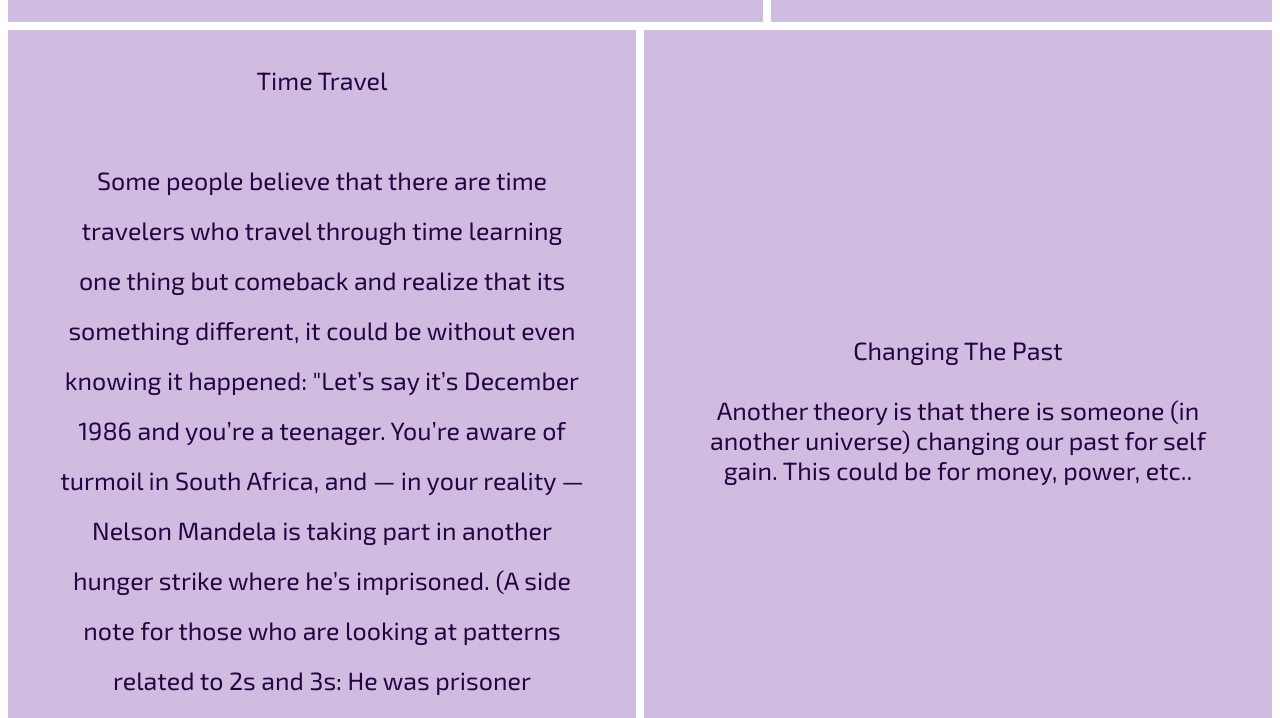
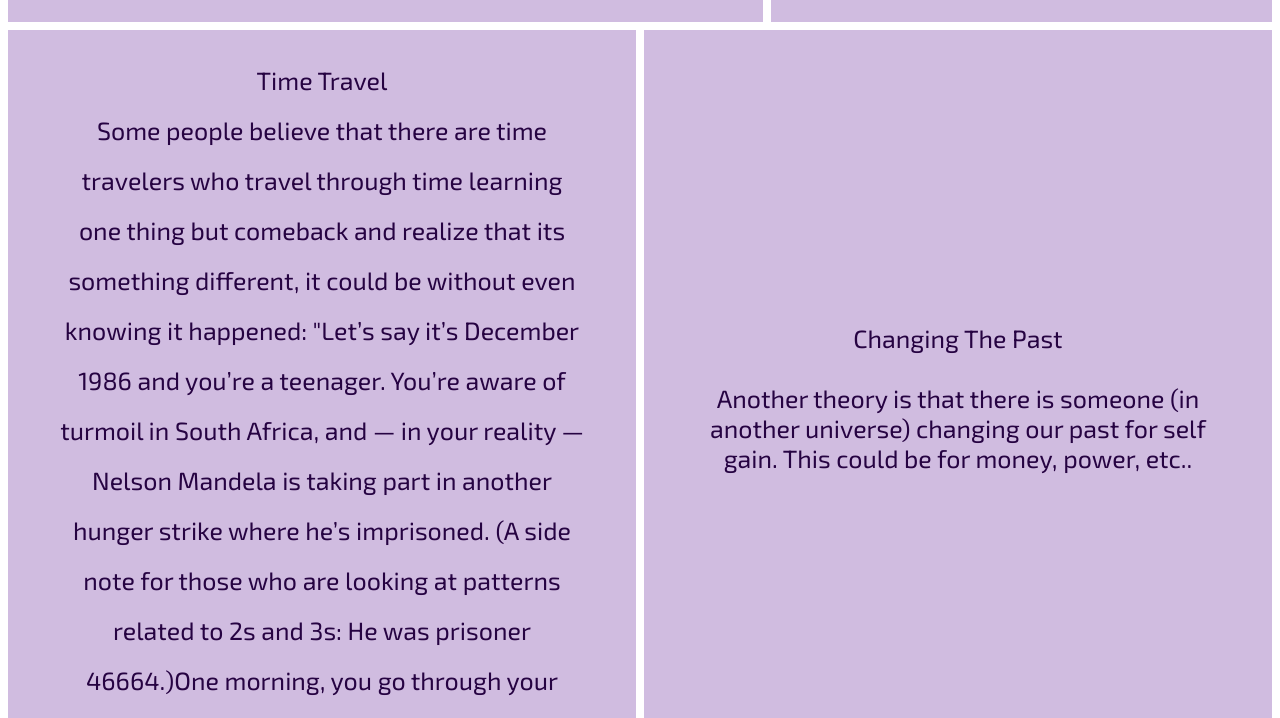
Before and after one commit to sruiz2/project2, a plain HTML site: page index.html in a window 1280 px wide. Shown: the part 774-1492 px from the top of the page. Drawn offline with Linux system fonts and the light colour scheme.

Commit message:
Update index.html

```diff
--- a/index.html
+++ b/index.html
@@ -40,7 +40,7 @@
 		</div>
 		<div class="grid2">
 			<div class="grid-colspan1">
-				<p class="linespace" >Time Travel<br><br>
+				<p class="linespace" >Time Travel<br>
 				Some people believe that there are time travelers who travel through time learning one thing but comeback and realize that its something different, it
 				could be without even knowing it happened: "Let’s say it’s December 1986 and you’re a teenager. You’re aware of turmoil in South Africa, and — in your reality
 				— Nelson Mandela is taking part in another hunger strike where he’s imprisoned. (A side note for those who are looking at patterns related to 2s and 3s: He
```
